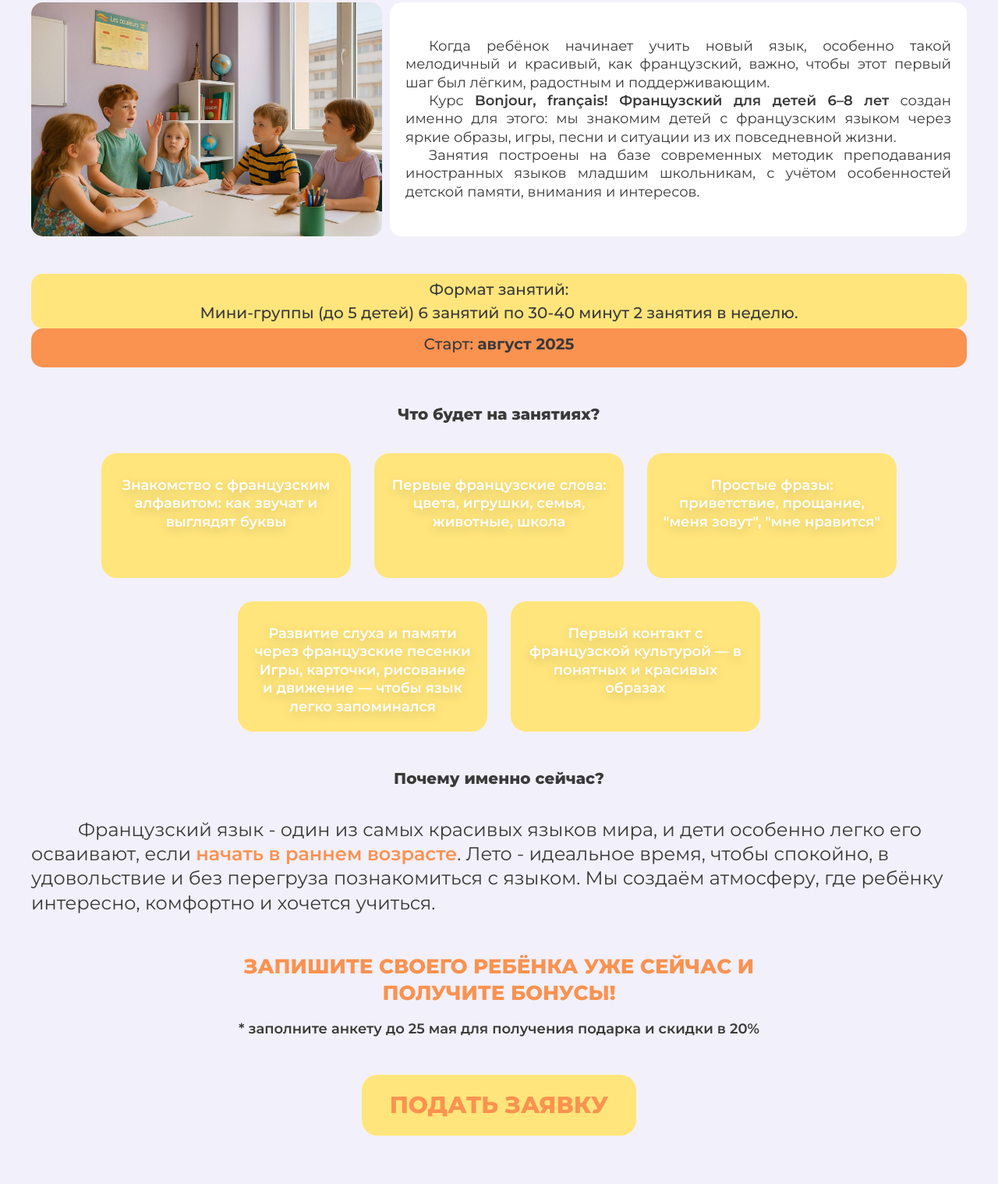
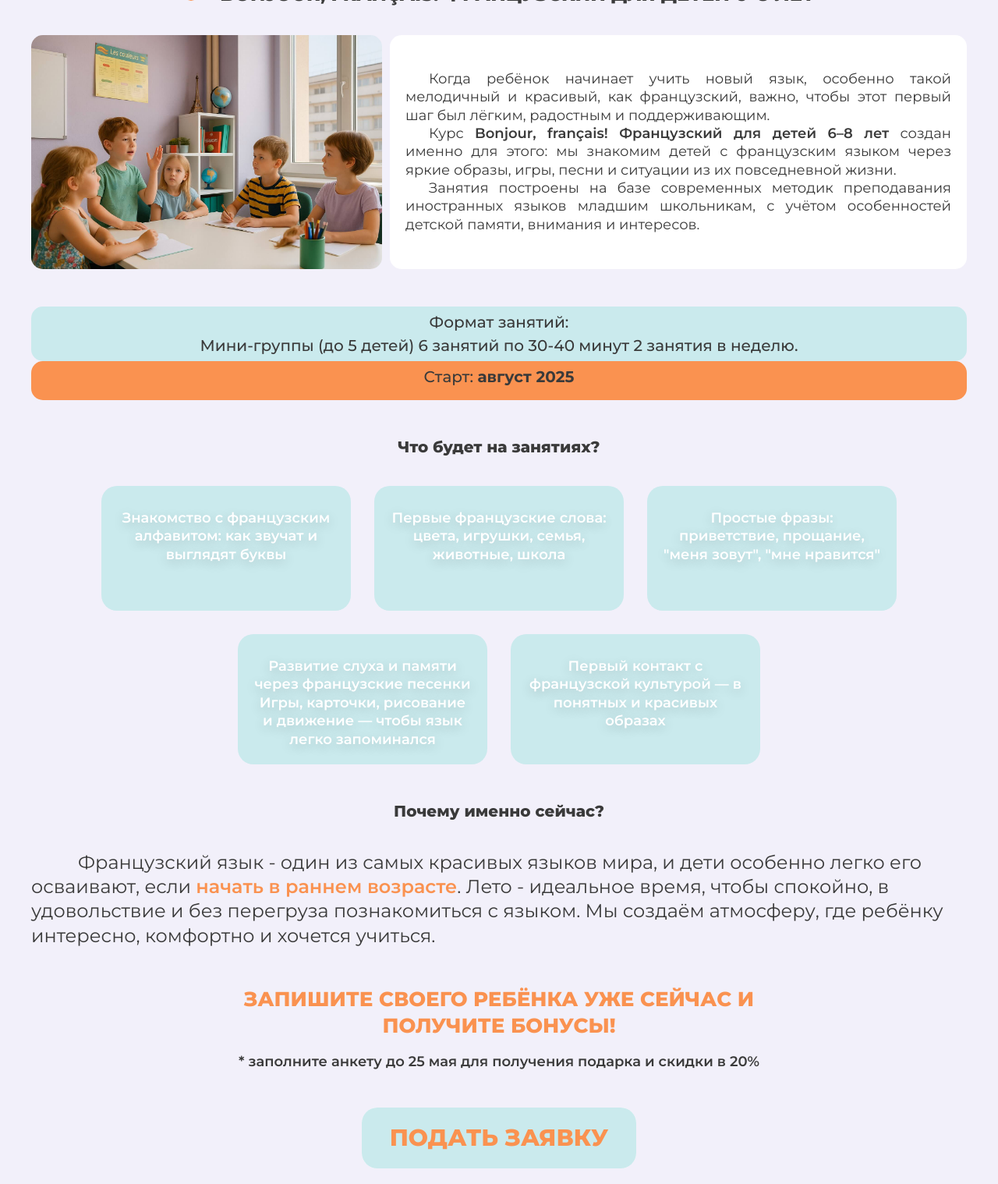
Before and after one commit to komsander/2wayskhv, a plain HTML site: page summer.html in a window 1280 px wide. Shown: the part 9802-11320 px from the top of the page at 78% size. Drawn offline with Linux system fonts and the light colour scheme.

Commit message:
Add files via upload

```diff
--- a/css/general.css
+++ b/css/general.css
@@ -6,6 +6,7 @@
   --order-color4: #d8c7f5;
   --order-color5: #efdecd;
   --order-color6: #ddd1fc;
+  --order-color7: #caeaed;
   --font-order-title: "Vollkorn", serif;
   --font-title: "Montserrat", sans-serif;
   --font-base: "Open Sans", sans-serif;
--- a/css/summer.css
+++ b/css/summer.css
@@ -79,6 +79,7 @@ main {
   background-color: #fff7ee;
   position: relative;
   padding-top: clamp(2.5rem, 1.75rem + 3.75vw, 6.25rem);
+  padding-bottom: clamp(2.5rem, 1.75rem + 3.75vw, 6.25rem);
 }
 
 .school-summer__title {
@@ -187,6 +188,9 @@ main {
 .school-summer__cards-item.lavender {
   background-color: var(--order-color6);
 }
+.school-summer__cards-item.sky {
+  background-color: var(--order-color7);
+}
 .school-summer__cards-item:hover {
   background-color: var(--accent-color);
   transform: rotate(-2deg);
@@ -219,6 +223,9 @@ main {
 }
 .school-summer__data-text.lavender {
   background-color: var(--order-color6);
+}
+.school-summer__data-text.sky {
+  background-color: var(--order-color7);
 }
 .school-summer__data-text p:nth-child(1) {
   margin-bottom: 10px;
@@ -278,9 +285,13 @@ main {
 }
 .school-summer__btn.gray {
   box-shadow: inset 0 100px 0 0 #efdecd;
+  margin-bottom: 20px;
 }
 .school-summer__btn.lavender {
   box-shadow: inset 0 100px 0 0 #ddd1fc;
+}
+.school-summer__btn.sky {
+  box-shadow: inset 0 100px 0 0 #caeaed;
 }
 .school-summer__btn.yellow:hover {
   color: var(--accent-color);
@@ -306,6 +317,10 @@ main {
   color: var(--accent-color);
   box-shadow: inset 0 0 0 0 #ddd1fc;
 }
+.school-summer__btn.sky:hover {
+  color: var(--accent-color);
+  box-shadow: inset 0 0 0 0 #caeaed;
+}
 .school-summer__btn.blue:active {
   transform: scale(0.9);
 }
@@ -327,7 +342,8 @@ main {
 
 .france-summer {
   background-color: #f2f0fa;
-  padding-top: 50px;
+  padding-top: clamp(2.5rem, 1.75rem + 3.75vw, 6.25rem);
+  padding-bottom: clamp(2.5rem, 1.75rem + 3.75vw, 6.25rem);
 }
 
 @media (max-width: 1200px) {
@@ -455,7 +471,10 @@ main {
   .school-summer__cards-item.green {
     height: 115px;
   }
+  .school-summer__cards-item.sky {
+    height: 135px;
+  }
   .school-summer__cards-item.gray {
-    height: 120px;
+    height: 135px;
   }
 }/*# sourceMappingURL=summer.css.map */
--- a/summer.html
+++ b/summer.html
@@ -683,7 +683,7 @@
             </div>
             <div class="school-summer__data">
               <img class="school-summer__icon" src="" alt="" />
-              <div class="school-summer__data-text yellow">
+              <div class="school-summer__data-text sky">
                 <p class="">Формат занятий:</p>
                 <p>
                   Мини-группы (до 5 детей) 6 занятий по 30-40 минут 2 занятия
@@ -699,20 +699,20 @@
             </div>
             <p class="school-summer__subtitle">Что будет на занятиях?</p>
             <div class="school-summer__cards">
-              <div class="school-summer__cards-item yellow">
+              <div class="school-summer__cards-item sky">
                 <p>Знакомство с французским алфавитом: как звучат и выглядят буквы</p>
               </div>
-              <div class="school-summer__cards-item yellow">
+              <div class="school-summer__cards-item sky">
                 <p>Первые французские слова: цвета, игрушки, семья, животные, школа</p>
               </div>
-              <div class="school-summer__cards-item yellow">
+              <div class="school-summer__cards-item sky">
                 <p>Простые фразы: приветствие, прощание, "меня зовут", "мне нравится"</p>
               </div>
-              <div class="school-summer__cards-item yellow">
+              <div class="school-summer__cards-item sky">
                 <p>Развитие слуха и памяти через французские песенки
                 Игры, карточки, рисование и движение — чтобы язык легко запоминался</p>
               </div>
-              <div class="school-summer__cards-item yellow">
+              <div class="school-summer__cards-item sky">
                 <p>Первый контакт с французской культурой — в понятных и красивых образах</p>
               </div>
             </div>
@@ -734,7 +734,7 @@
                   * заполните анкету до 25 мая для получения подарка и скидки в
                   20%
                 </p>
-                <a href="#" class="school-summer__btn btn yellow"
+                <a href="#" class="school-summer__btn btn sky"
                   >подать заявку</a
                 >
                 <div class="summer-separator"></div>
@@ -817,7 +817,7 @@
                 <a href="#" class="school-summer__btn btn lavender"
                   >подать заявку</a
                 >
-                <div class="summer-separator"></div>
+
 
               </div>
             </div>
```
Also changed, not shown: 2 other files.
